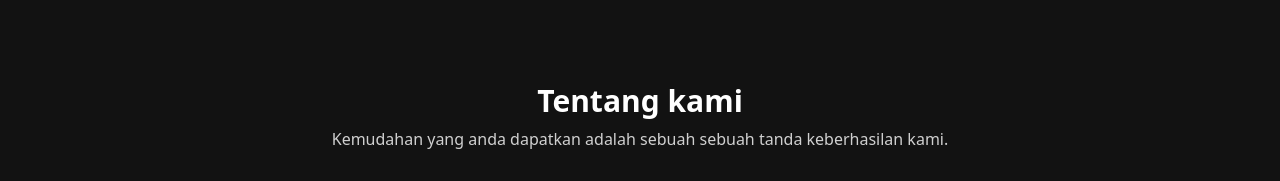
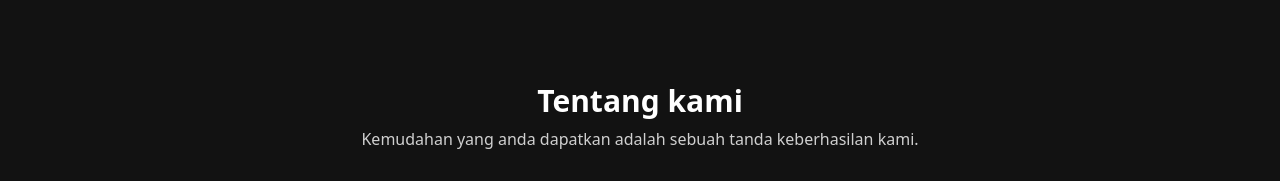
Before and after one commit to maulananizhar/dev-danaku, a Next.js app: page / in a window 1280 px wide. Shown: the part 2580-2761 px from the top of the page. Built offline with nearby package versions, Linux system fonts and the light colour scheme; no server answers; the database is empty.

Commit message:
fix(typo) : typo and add attribute required input

```diff
--- a/src/pages/index.tsx
+++ b/src/pages/index.tsx
@@ -375,8 +375,8 @@ export default function Home() {
                 Tentang kami
               </p>
               <p className="text-center opacity-80">
-                Kemudahan yang anda dapatkan adalah sebuah sebuah tanda
-                keberhasilan kami.
+                Kemudahan yang anda dapatkan adalah sebuah tanda keberhasilan
+                kami.
               </p>
             </div>
             <div className="flex flex-wrap justify-center gap-8">
@@ -462,6 +462,7 @@ export default function Home() {
                                     value={name}
                                     onChange={e => setName(e.target.value)}
                                     className="w-4/5 dark:border-white/20 h-8"
+                                    required
                                   />
                                 </div>
                                 <div className="flex mt-2">
@@ -476,6 +477,7 @@ export default function Home() {
                                     value={message}
                                     onChange={e => setMessage(e.target.value)}
                                     className="w-4/5 dark:border-white/20 h-8"
+                                    required
                                   />
                                 </div>
                                 <Button
```
